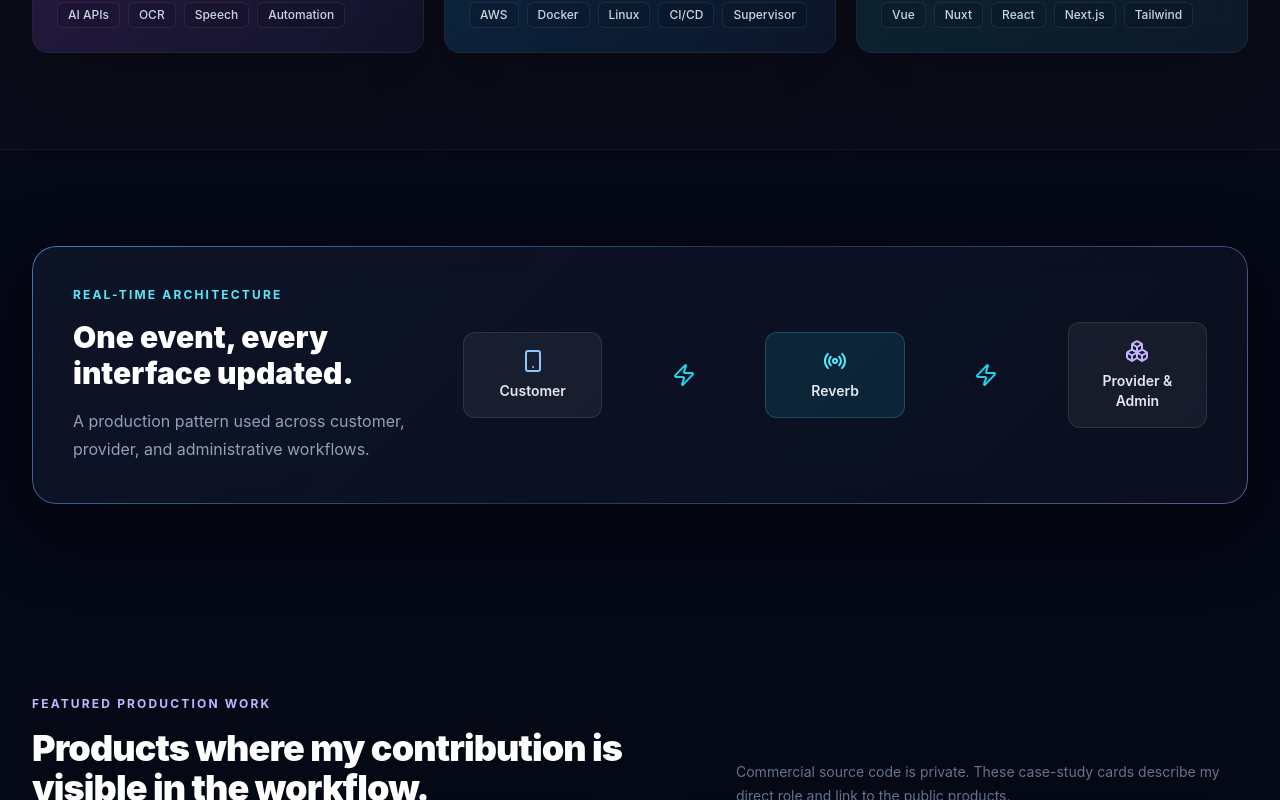
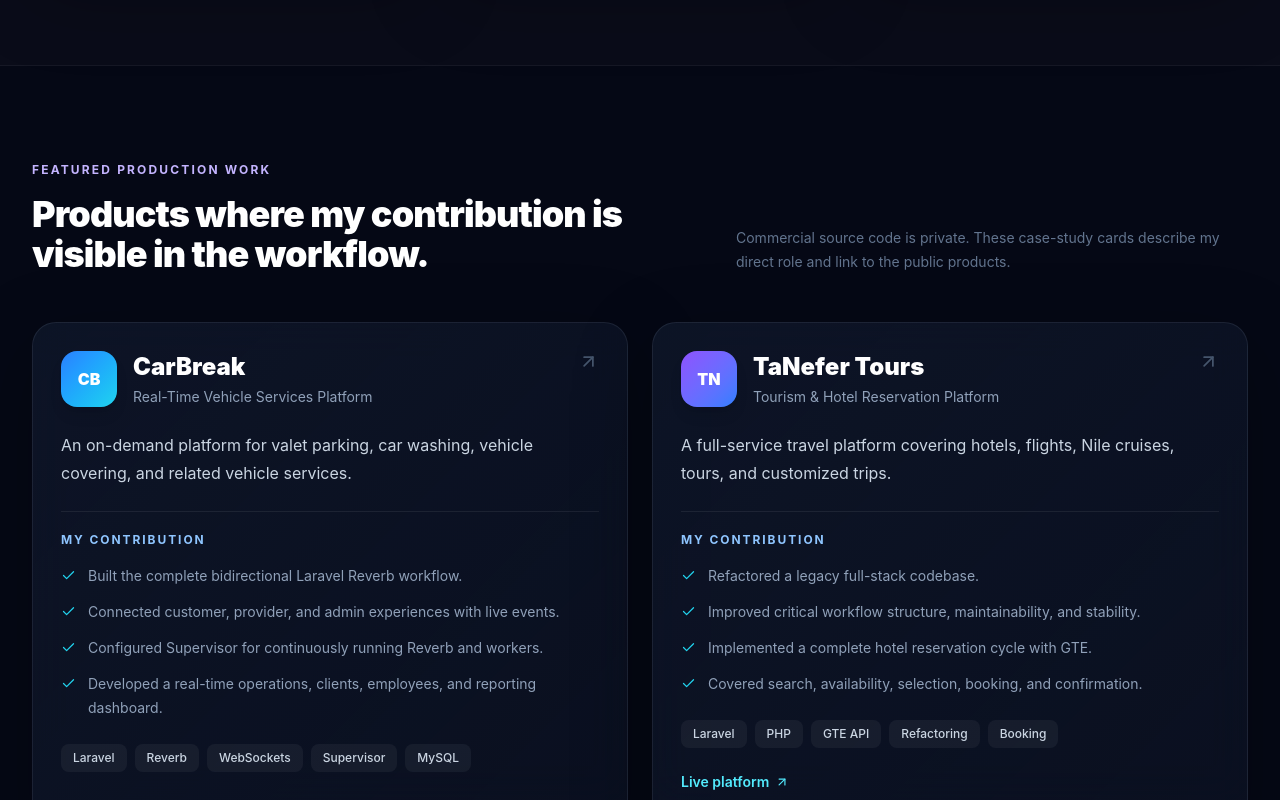
Before and after one commit to ReemRamzy/ReemRamzy.github.io, a Vue app: page / in a window 1280 px wide. Shown: the part 2174-2974 px from the top of the page. Built offline with nearby package versions, Linux system fonts and the light colour scheme.

Commit message:
enhancements

```diff
--- a/src/App.vue
+++ b/src/App.vue
@@ -361,8 +361,6 @@
           <p class="section-kicker text-xs font-bold text-blue-300">Technical expertise</p>
           <h2 class="mt-4 text-3xl font-black tracking-tight text-white sm:text-4xl">A stack designed around complete
             business workflows.</h2>
-          <p class="mt-5 text-lg leading-8 text-slate-400">The portfolio presents skills as connected engineering
-            capabilities rather than a wall of technology badges.</p>
         </div>
 
         <div class="mt-12 grid gap-5 md:grid-cols-2 xl:grid-cols-3">
@@ -386,36 +384,6 @@
       </div>
     </section>
 
-    <section class="mx-auto max-w-7xl px-5 py-24 lg:px-8">
-      <div class="glass glow-border grid items-center gap-8 rounded-3xl p-7 lg:grid-cols-[.65fr_1.35fr] lg:p-10">
-        <div>
-          <p class="section-kicker text-xs font-bold text-cyan-300">Real-time architecture</p>
-          <h2 class="mt-4 text-3xl font-black text-white">One event, every interface updated.</h2>
-          <p class="mt-4 leading-7 text-slate-400">A production pattern used across customer, provider, and
-            administrative workflows.</p>
-        </div>
-        <div class="grid gap-3 sm:grid-cols-5 sm:items-center">
-          <div class="rounded-xl border border-white/10 bg-white/5 p-4 text-center">
-            <Smartphone class="mx-auto text-blue-300" />
-            <p class="mt-2 text-sm font-semibold">Customer</p>
-          </div>
-          <div class="text-center text-cyan-400">
-            <Zap class="mx-auto rotate-90 sm:rotate-0" />
-          </div>
-          <div class="rounded-xl border border-cyan-300/20 bg-cyan-400/10 p-4 text-center">
-            <Radio class="mx-auto text-cyan-300" />
-            <p class="mt-2 text-sm font-semibold">Reverb</p>
-          </div>
-          <div class="text-center text-cyan-400">
-            <Zap class="mx-auto rotate-90 sm:rotate-0" />
-          </div>
-          <div class="rounded-xl border border-white/10 bg-white/5 p-4 text-center">
-            <Boxes class="mx-auto text-violet-300" />
-            <p class="mt-2 text-sm font-semibold">Provider & Admin</p>
-          </div>
-        </div>
-      </div>
-    </section>
 
     <section id="projects" class="scroll-mt-24 py-24">
       <div class="mx-auto max-w-7xl px-5 lg:px-8">
```
